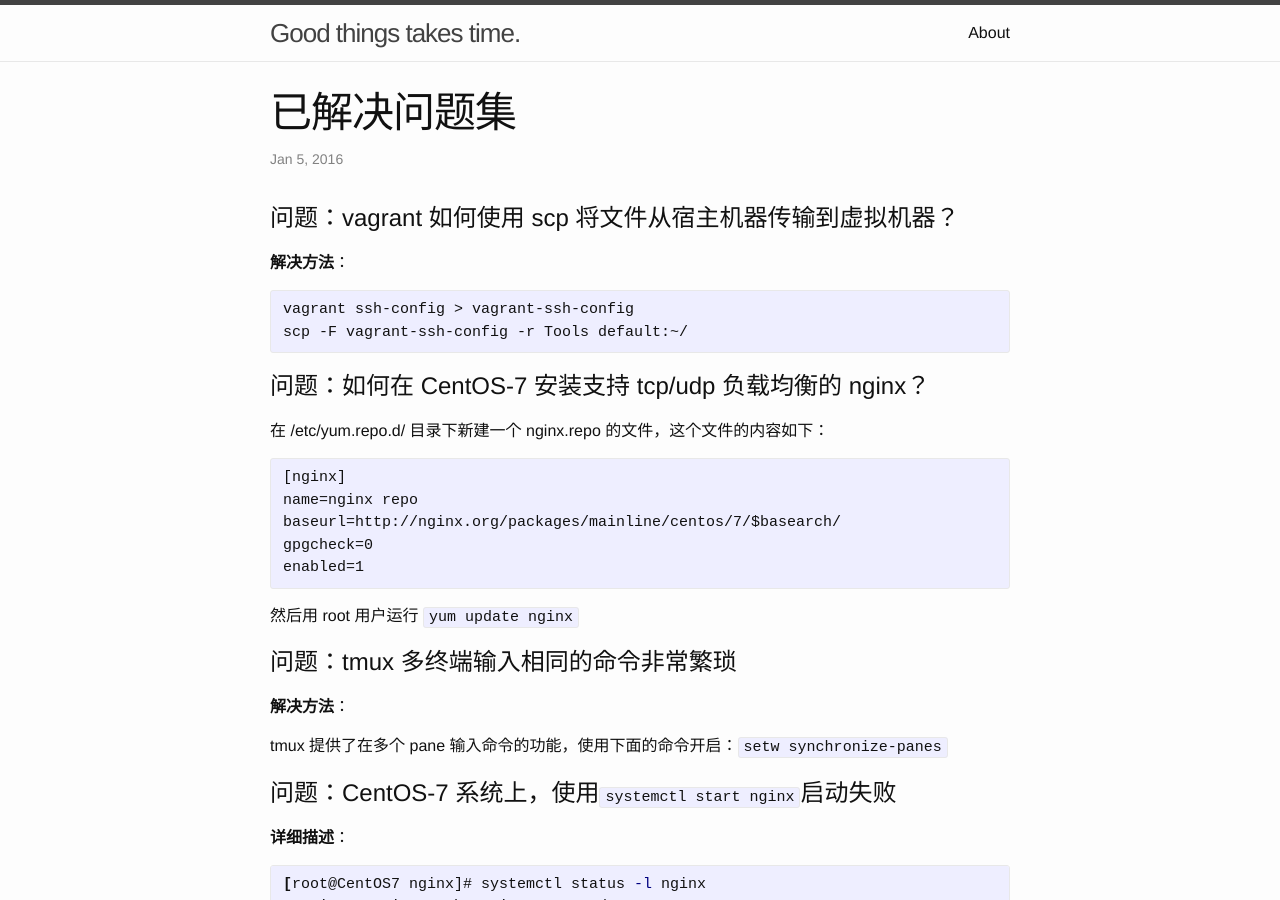
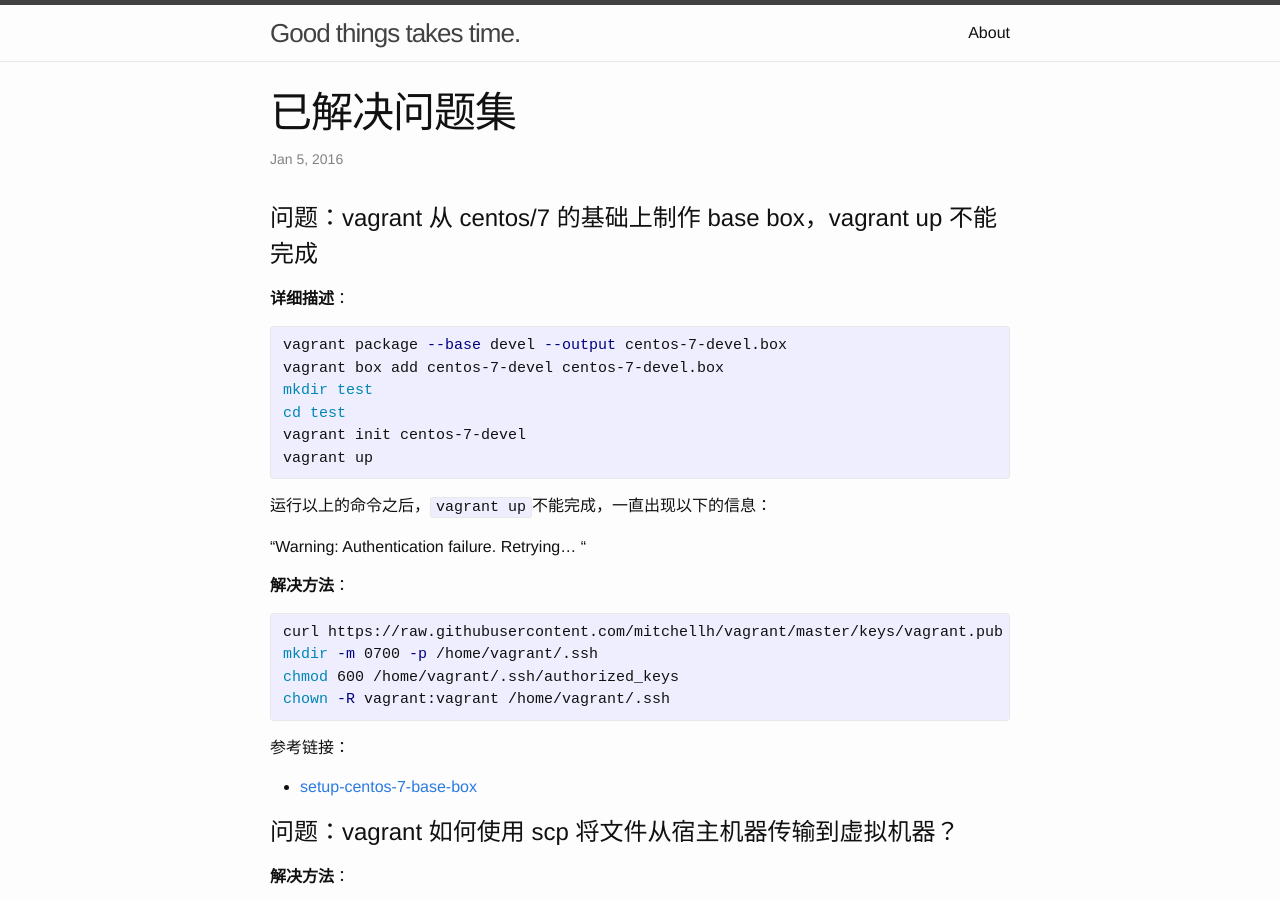
Before and after one commit to mofaph/mofaph.github.io, a Jekyll site: the page built from _posts/2016-01-05-problem-solved.md, in a window 1280 px wide and 900 px high. Built offline with Jekyll 4.4.1, drawn with Linux system fonts in a browser that asks for light colours; Markdown is read by kramdown in place of the engine named in the settings.

Commit message:
problem-solved: Warning: Authentication failure. Retrying...

```diff
--- a/_posts/2016-01-05-problem-solved.md
+++ b/_posts/2016-01-05-problem-solved.md
@@ -2,6 +2,38 @@
 title: 已解决问题集
 layout: post
 ---
+
+# 问题：vagrant 从 centos/7 的基础上制作 base box，vagrant up 不能完成
+
+**详细描述**：
+
+{%highlight Bash%}
+vagrant package --base devel --output centos-7-devel.box
+vagrant box add centos-7-devel centos-7-devel.box
+mkdir test
+cd test
+vagrant init centos-7-devel
+vagrant up
+{%endhighlight%}
+
+运行以上的命令之后，`vagrant up`不能完成，一直出现以下的信息：
+
+"Warning: Authentication failure. Retrying... "
+
+**解决方法**：
+
+{%highlight Bash%}
+curl https://raw.githubusercontent.com/mitchellh/vagrant/master/keys/vagrant.pub >> /home/vagrant/.ssh/authorized_keys
+mkdir -m 0700 -p /home/vagrant/.ssh
+chmod 600 /home/vagrant/.ssh/authorized_keys
+chown -R vagrant:vagrant /home/vagrant/.ssh
+{%endhighlight%}
+
+参考链接：
+
+* [setup-centos-7-base-box][]
+
+[setup-centos-7-base-box]: http://linoxide.com/linux-how-to/setup-centos-7-vagrant-base-box-virtualbox/
 
 # 问题：vagrant 如何使用 scp 将文件从宿主机器传输到虚拟机器？
 
```
